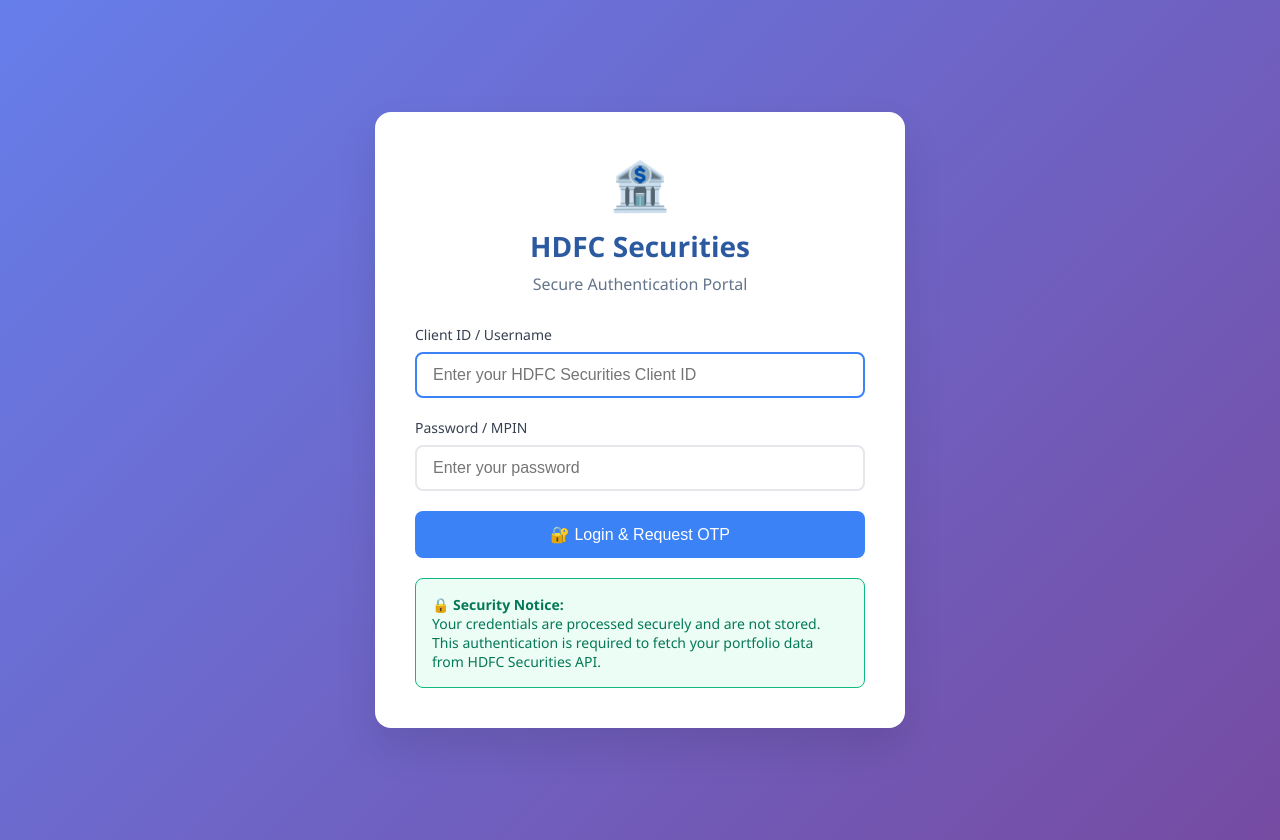
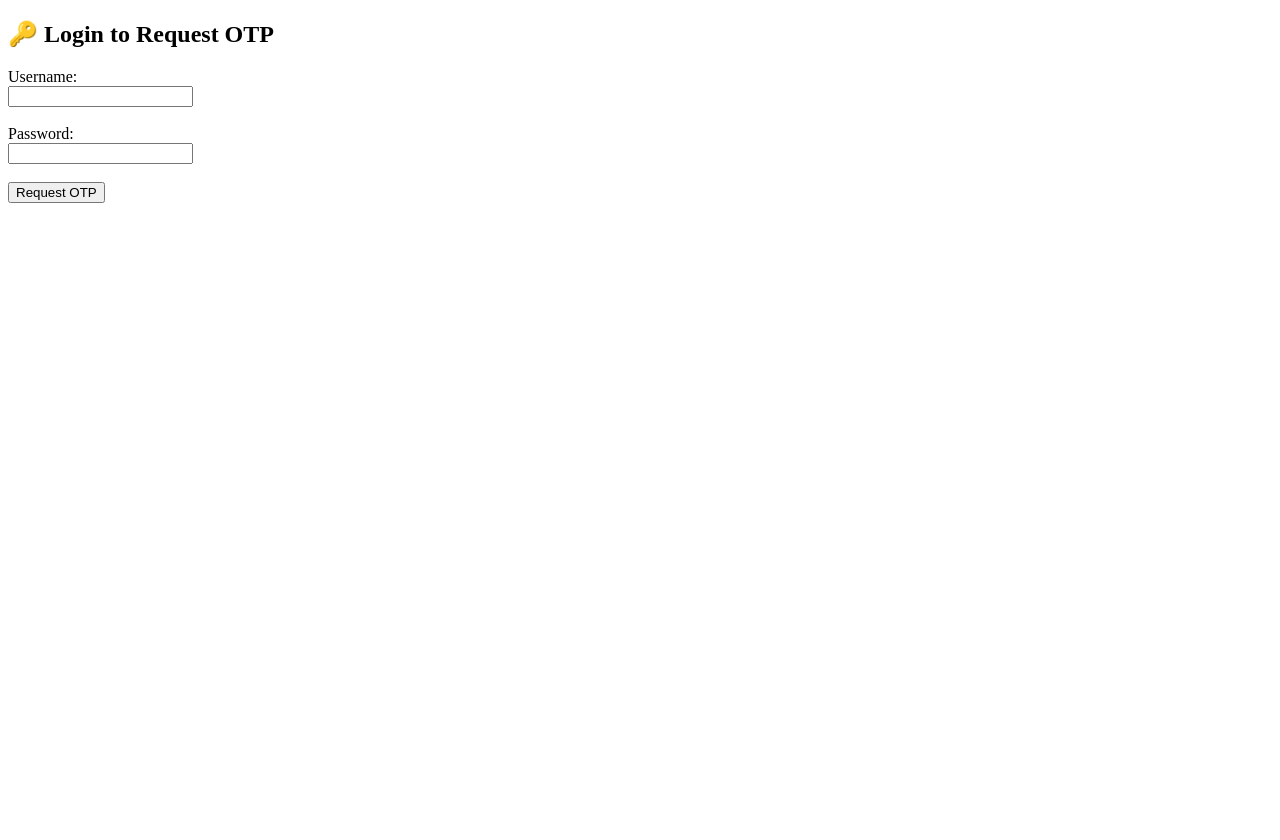
Before and after one commit to pradeepkumarv/family-investment-dashboard, a Flask app: page / in a window 1280 px wide. After the commit the page ends 203 px from the top, so only its background shows below. Run offline with Flask 3, Linux system fonts and the light colour scheme.

Commit message:
Update login.html

```diff
--- a/templates/login.html
+++ b/templates/login.html
@@ -1,163 +1,16 @@
 <!DOCTYPE html>
-<html lang="en">
+<html>
 <head>
-    <meta charset="UTF-8">
-    <meta name="viewport" content="width=device-width, initial-scale=1.0">
-    <title>HDFC Securities - Secure Authentication</title>
-    <style>
-        body {
-            font-family: 'Segoe UI', Tahoma, Geneva, Verdana, sans-serif;
-            background: linear-gradient(135deg, #667eea 0%, #764ba2 100%);
-            margin: 0;
-            padding: 20px;
-            min-height: 100vh;
-            display: flex;
-            align-items: center;
-            justify-content: center;
-        }
-        .container {
-            background: white;
-            padding: 40px;
-            border-radius: 16px;
-            box-shadow: 0 20px 40px rgba(0,0,0,0.1);
-            max-width: 450px;
-            width: 100%;
-        }
-        .header {
-            text-align: center;
-            margin-bottom: 30px;
-        }
-        .logo {
-            font-size: 48px;
-            margin-bottom: 10px;
-        }
-        h1 {
-            color: #2c5aa0;
-            margin: 0;
-            font-size: 28px;
-            font-weight: 600;
-        }
-        .subtitle {
-            color: #64748b;
-            margin-top: 8px;
-            font-size: 16px;
-        }
-        .form-group {
-            margin-bottom: 20px;
-        }
-        label {
-            display: block;
-            font-weight: 500;
-            color: #374151;
-            margin-bottom: 8px;
-            font-size: 14px;
-        }
-        input[type="text"], input[type="password"] {
-            width: 100%;
-            padding: 12px 16px;
-            border: 2px solid #e5e7eb;
-            border-radius: 8px;
-            font-size: 16px;
-            transition: border-color 0.2s;
-            box-sizing: border-box;
-        }
-        input[type="text"]:focus, input[type="password"]:focus {
-            outline: none;
-            border-color: #3b82f6;
-        }
-        .button {
-            width: 100%;
-            padding: 14px;
-            background: #3b82f6;
-            color: white;
-            border: none;
-            border-radius: 8px;
-            font-size: 16px;
-            font-weight: 500;
-            cursor: pointer;
-            transition: background 0.2s;
-        }
-        .button:hover {
-            background: #2563eb;
-        }
-        .button:disabled {
-            background: #9ca3af;
-            cursor: not-allowed;
-        }
-        .security-notice {
-            background: #ecfdf5;
-            border: 1px solid #10b981;
-            border-radius: 8px;
-            padding: 16px;
-            margin-top: 20px;
-            font-size: 14px;
-            color: #047857;
-        }
-        .return-info {
-            background: #fffbeb;
-            border: 1px solid #f59e0b;
-            border-radius: 8px;
-            padding: 16px;
-            margin-bottom: 20px;
-            font-size: 14px;
-            color: #92400e;
-        }
-        .hidden {
-            display: none;
-        }
-    </style>
+  <title>HDFC Securities Login</title>
 </head>
 <body>
-    <div class="container">
-        <div class="header">
-            <div class="logo">🏦</div>
-            <h1>HDFC Securities</h1>
-            <p class="subtitle">Secure Authentication Portal</p>
-        </div>
-
-        {% if return_url %}
-        <div class="return-info">
-            <strong>🔗 Dashboard Integration</strong><br>
-            You will be redirected back to your Family Wealth Dashboard after successful authentication.
-        </div>
-        {% endif %}
-
-        <form action="/request-otp" method="POST" id="loginForm">
-            <input type="hidden" name="return_url" value="{{ return_url }}">
-
-            <div class="form-group">
-                <label for="username">Client ID / Username</label>
-                <input type="text" id="username" name="username" required
-                       placeholder="Enter your HDFC Securities Client ID">
-            </div>
-
-            <div class="form-group">
-                <label for="password">Password / MPIN</label>
-                <input type="password" id="password" name="password" required
-                       placeholder="Enter your password">
-            </div>
-
-            <button type="submit" class="button" id="submitBtn">
-                🔐 Login & Request OTP
-            </button>
-        </form>
-
-        <div class="security-notice">
-            <strong>🔒 Security Notice:</strong><br>
-            Your credentials are processed securely and are not stored. This authentication is required to fetch your portfolio data from HDFC Securities API.
-        </div>
-    </div>
-
-    <script>
-        // Handle form submission
-        document.getElementById('loginForm').addEventListener('submit', function(e) {
-            const submitBtn = document.getElementById('submitBtn');
-            submitBtn.disabled = true;
-            submitBtn.textContent = '🔄 Requesting OTP...';
-        });
-
-        // Auto-focus on username field
-        document.getElementById('username').focus();
-    </script>
+  <h2>🔑 Login to Request OTP</h2>
+  <form action="/request-otp" method="post">
+    <label>Username:</label><br>
+    <input type="text" name="username" required><br><br>
+    <label>Password:</label><br>
+    <input type="password" name="password" required><br><br>
+    <button type="submit">Request OTP</button>
+  </form>
 </body>
 </html>
```
